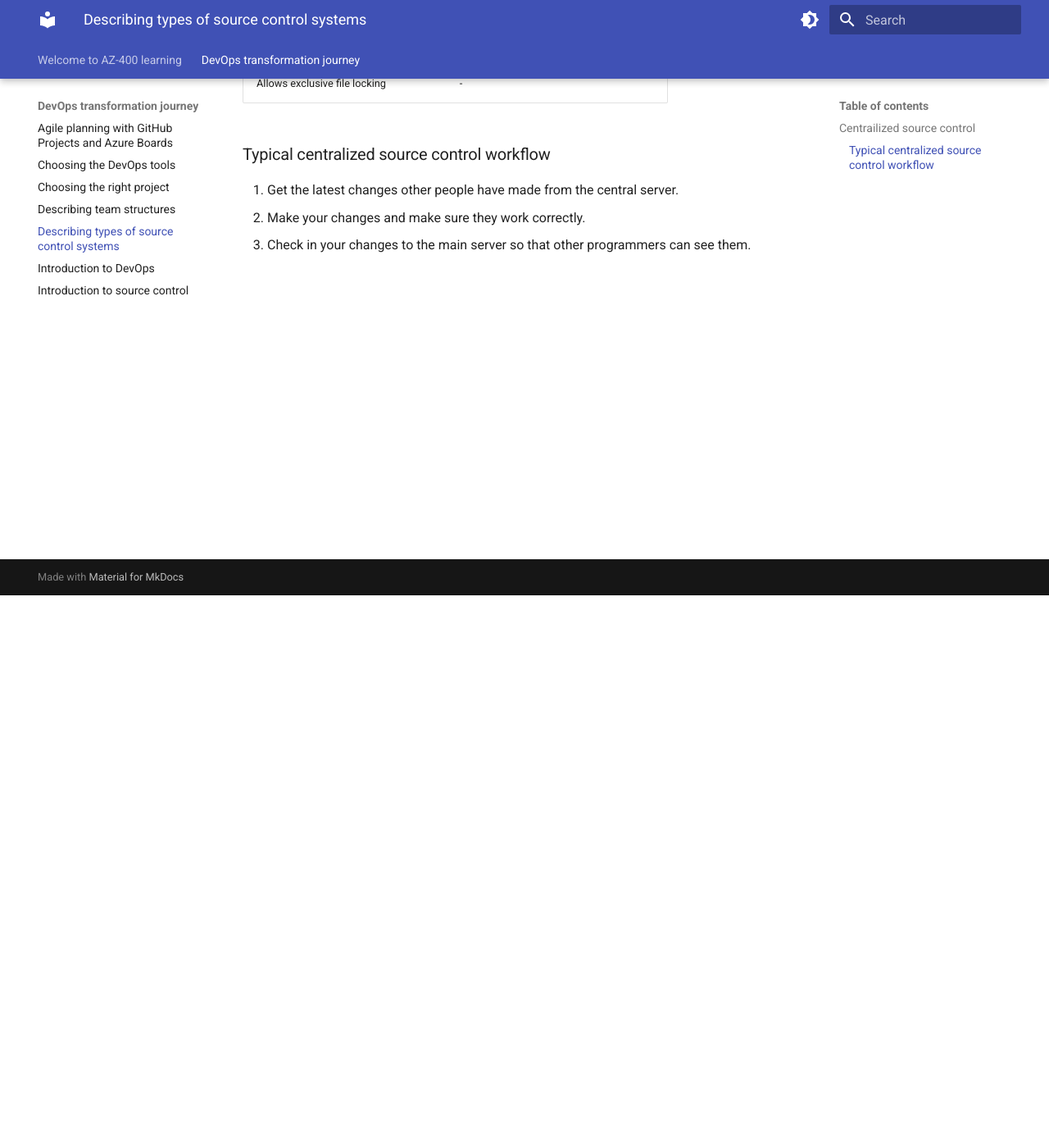
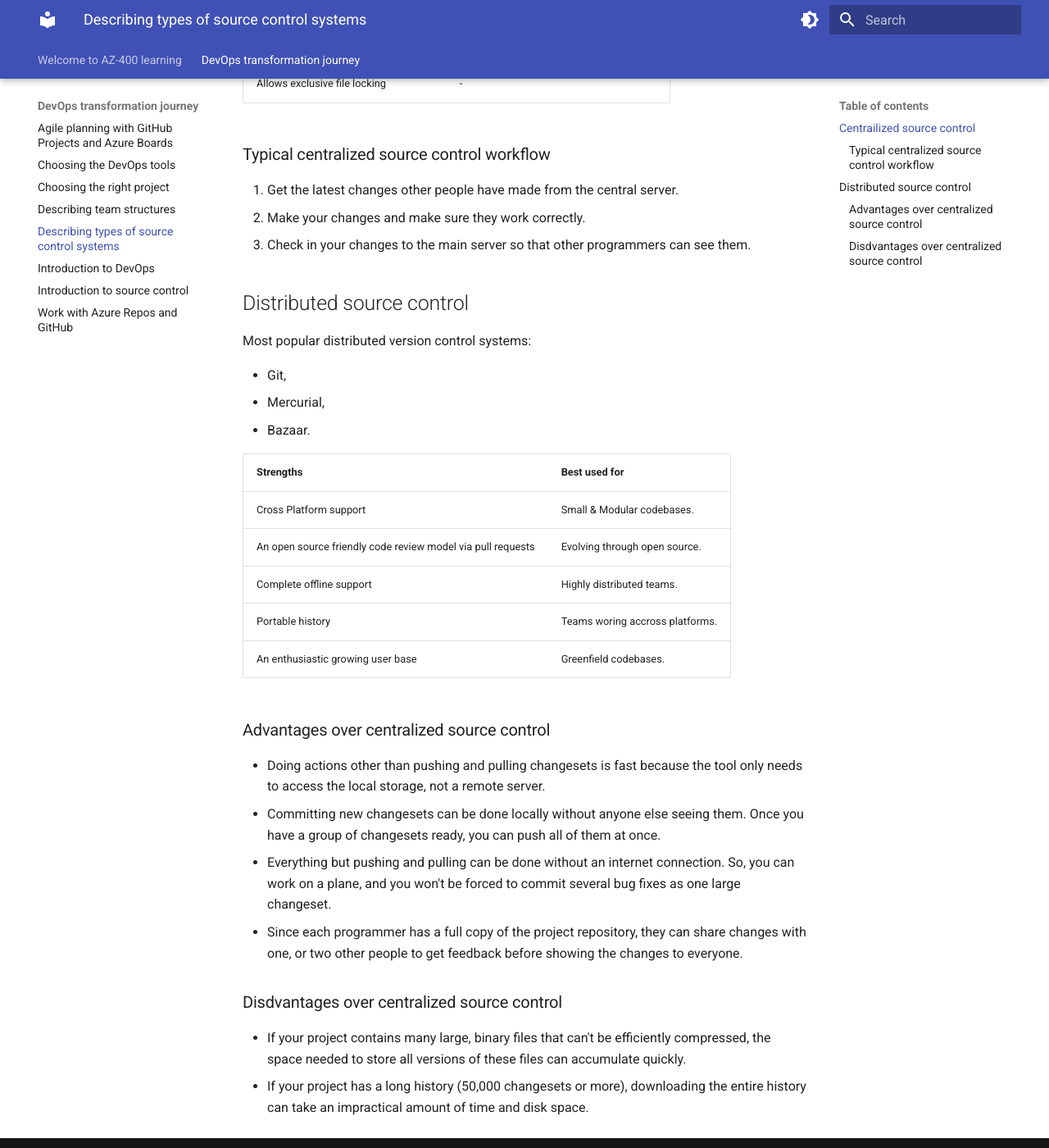
Before and after one commit to KasperKornak/AZ-400-learning, an MkDocs documentation site: the page built from MicrosoftLearningPath/DevOps-transformation-journey/Describing types of source control systems.md, in a window 1280 px wide and 1400 px high, scrolled down 674 px. Shown: the whole window at 82% size. Built offline with MkDocs 1.6.1 and Material for MkDocs 9.7.7, drawn with Linux system fonts in a browser that asks for light colours; some of the changed text lies outside the part shown.

Commit message:
Finished first chapter

```diff
--- a/MicrosoftLearningPath/DevOps-transformation-journey/Describing types of source control systems.md
+++ b/MicrosoftLearningPath/DevOps-transformation-journey/Describing types of source control systems.md
@@ -13,9 +13,9 @@
 
 |Strengths|Best used for|
 |---|---|
-|Easily scales for very large codebases|Large integrated codebases|
-|Granual permission control|Audit & Access control down to a file level|
-|Permits monitoring of usage|Hard to merge file types|
+|Easily scales for very large codebases|Large integrated codebases.|
+|Granual permission control|Audit & Access control down to a file level.|
+|Permits monitoring of usage|Hard to merge file types.|
 |Allows exclusive file locking| - |
 
 ### Typical centralized source control workflow
@@ -23,3 +23,28 @@
 1. Get the latest changes other people have made from the central server.
 2. Make your changes and make sure they work correctly.
 3. Check in your changes to the main server so that other programmers can see them.
+
+## Distributed source control
+Most popular distributed version control systems:
+
+- Git,
+- Mercurial,
+- Bazaar.
+
+|Strengths|Best used for|
+|---|---|
+|Cross Platform support|Small & Modular codebases.|
+|An open source friendly code review model via pull requests|Evolving through open source.|
+|Complete offline support|Highly distributed teams.|
+|Portable history|Teams woring accross platforms.|
+|An enthusiastic growing user base|Greenfield codebases.|
+
+### Advantages over centralized source control
+- Doing actions other than pushing and pulling changesets is fast because the tool only needs to access the local storage, not a remote server.
+- Committing new changesets can be done locally without anyone else seeing them. Once you have a group of changesets ready, you can push all of them at once.
+- Everything but pushing and pulling can be done without an internet connection. So, you can work on a plane, and you won't be forced to commit several bug fixes as one large changeset.
+- Since each programmer has a full copy of the project repository, they can share changes with one, or two other people to get feedback before showing the changes to everyone.
+
+### Disdvantages over centralized source control
+- If your project contains many large, binary files that can't be efficiently compressed, the space needed to store all versions of these files can accumulate quickly.
+- If your project has a long history (50,000 changesets or more), downloading the entire history can take an impractical amount of time and disk space.
```
Also changed, not shown: MicrosoftLearningPath/DevOps-transformation-journey/Describing team structures.md (+1 -0 lines), MicrosoftLearningPath/DevOps-transformation-journey/Introduction to DevOps.md (+1 -1 lines), MicrosoftLearningPath/DevOps-transformation-journey/Work with Azure Repos and GitHub.md (added, +17 -0 lines), MicrosoftLearningPath/index.md (+9 -9 lines), README.md (+1 -1 lines).
